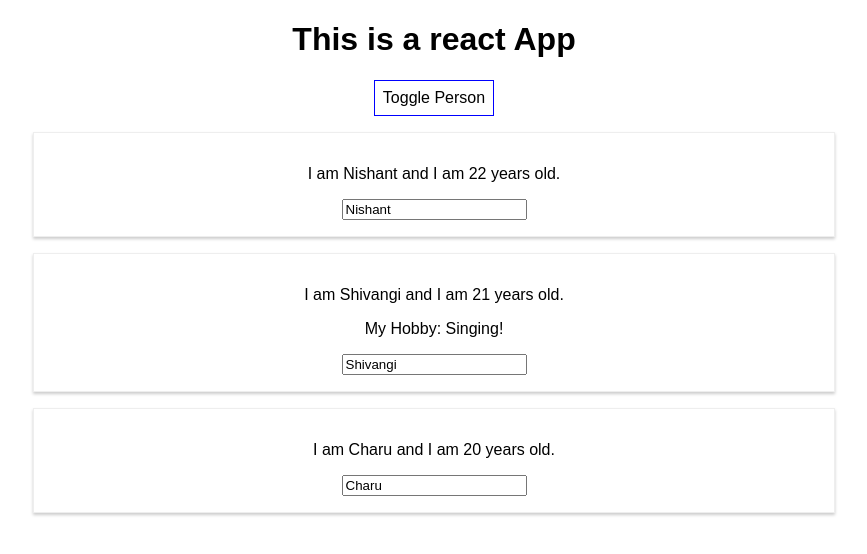
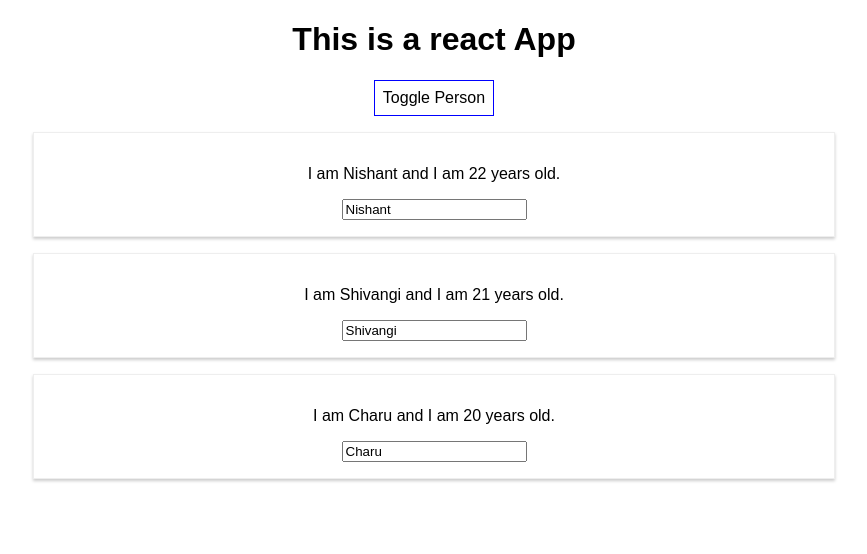
Before and after one commit to nishantsanu/learn_REACT, a React (Create React App) app: page / in a window 1280 px wide. Both pictures are taken after a click on the button "Toggle Person". Shown: the top 554 px of the page, without its empty margins (206-1073 px from the left). Built offline with nearby package versions, Linux system fonts and the light colour scheme.

Commit message:
used map to list all persons and added delete person handler

```diff
--- a/src/App.js
+++ b/src/App.js
@@ -15,17 +15,6 @@
   }
 
 
-  nameSwitchHandler =(newName)=>{
-    //console.log("was clicked");
-    //dont do this it wont work_____this.state.persons[0].name="sanu";
-    this.setState({
-      persons:[
-        {name: newName,age:"22"},
-        {name:"Shivangi",age:"21"},
-        {name:"Charu",age:"18"}
-      ]
-    })
-  }
 
   inputHandler =(event)=>{
     this.setState({
@@ -38,12 +27,17 @@
   }
 
   togglePersonHandler =()=>{
-    console.log('clicked')
     const doesShow=this.state.showPerson;
-    console.log(doesShow);
     this.setState({showPerson: !doesShow});
   }
 
+  deletePersonHandler =(personIndex)=>{
+      //const persons=this.state.persons.slice();
+      const persons= [...this.state.persons];
+      //both of the above methods are correct we use slic to copy data to const persons otherwise address would be copied
+      persons.splice(personIndex,1);
+      this.setState({persons:persons})
+  }
 
 
   render() {
@@ -60,20 +54,14 @@
     if(this.state.showPerson){
       persons=(
         <div>
-                <Person
-                  name={this.state.persons[0].name}
-                  age={this.state.persons[0].age}/>
-                <Person
-                  name={this.state.persons[1].name}
-                  age={this.state.persons[1].age}
-                  click={this.nameSwitchHandler.bind(this,"Shubhi")}
-                  changed={this.inputHandler}>
-                    My Hobby: Singing!
-                </Person>
-                <Person
-                  name={this.state.persons[2].name}
-                  age={this.state.persons[2].age}/>
-            </div>
+            {this.state.persons.map((person, index)=>{
+              return <Person
+              click={()=>this.deletePersonHandler(index)}
+              name={person.name}
+              age={person.age}/>
+            })}
+
+        </div>
       )
     }
 
```
